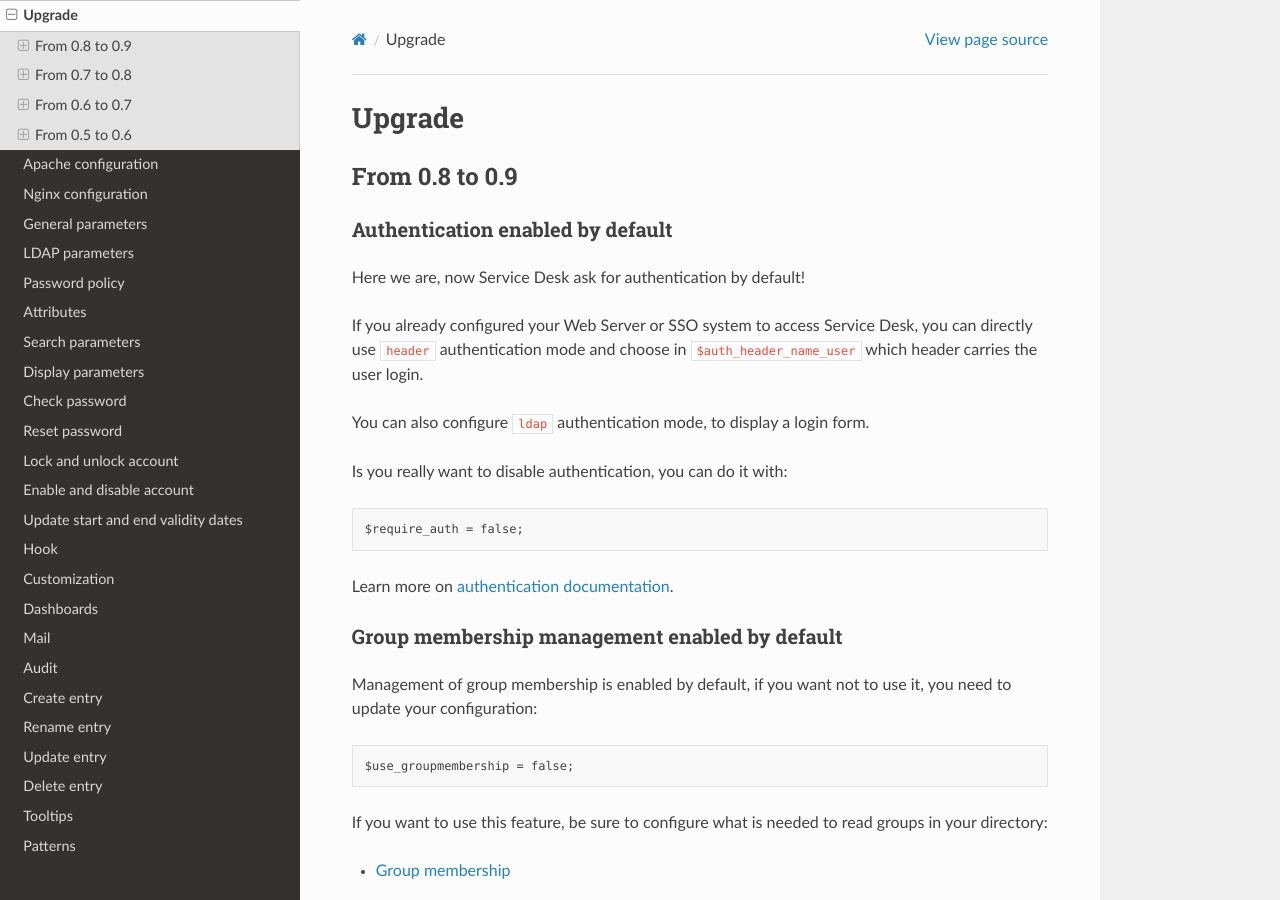
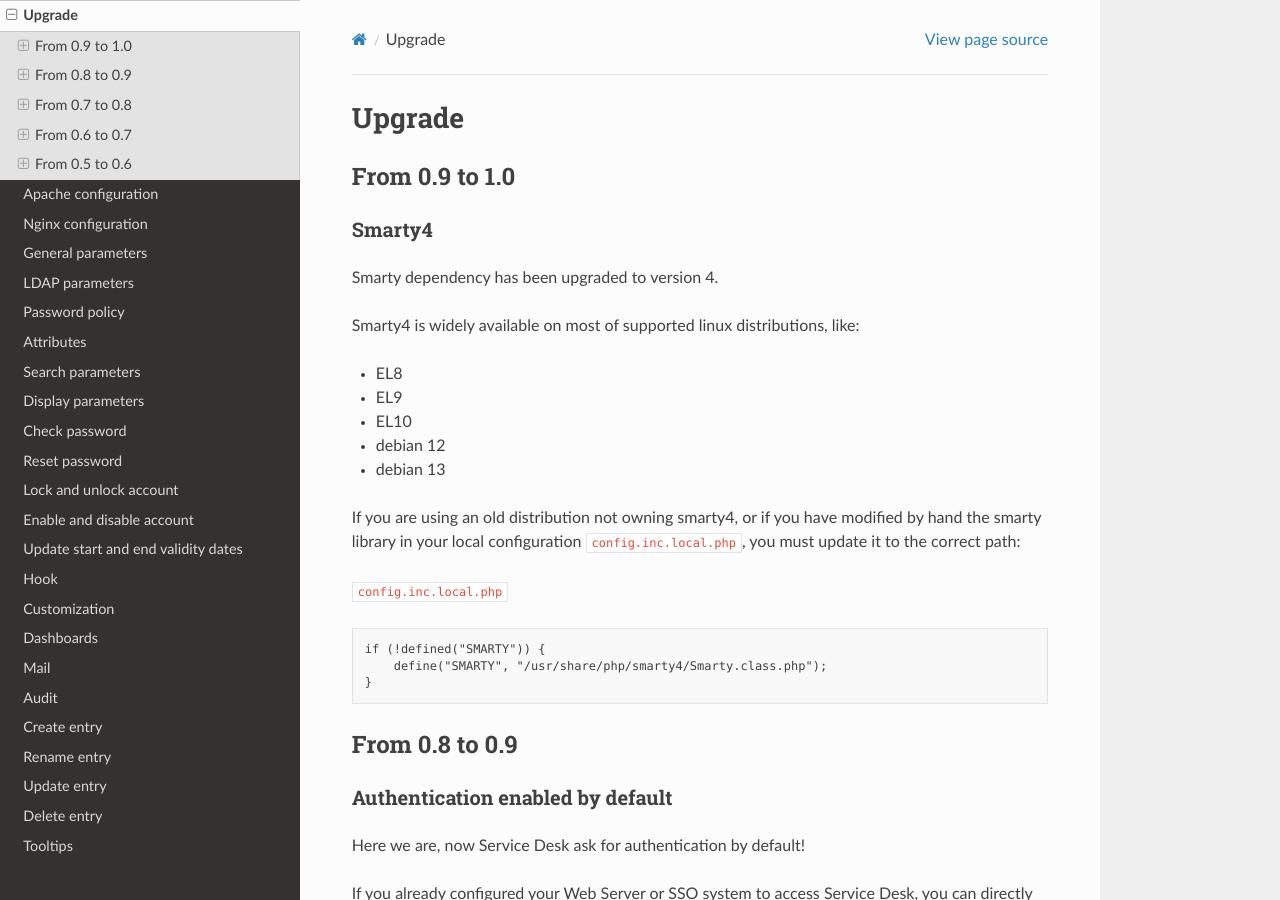
Before and after one commit to ltb-project/service-desk, a Sphinx documentation site: the page built from docs/upgrade.rst, in a window 1280 px wide and 900 px high. Built offline with Sphinx 7.4.7 and the Read the Docs theme 3.1.0, drawn with Linux system fonts in a browser that asks for light colours.

Commit message:
upgrade to smarty4 (#348)

```diff
--- a/docs/general-parameters.rst
+++ b/docs/general-parameters.rst
@@ -244,4 +244,4 @@ You need to define where Smarty is installed:
 
 .. code-block:: php
 
-    define("SMARTY", "/usr/share/php/smarty3/Smarty.class.php");
+    define("SMARTY", "/usr/share/php/smarty4/Smarty.class.php");
--- a/docs/upgrade.rst
+++ b/docs/upgrade.rst
@@ -1,5 +1,32 @@
 Upgrade
 =======
+
+From 0.9 to 1.0
+---------------
+
+Smarty4
+~~~~~~~
+
+Smarty dependency has been upgraded to version 4.
+
+Smarty4 is widely available on most of supported linux distributions, like:
+
+* EL8
+* EL9
+* EL10
+* debian 12
+* debian 13
+
+If you are using an old distribution not owning smarty4, or if you have modified by hand the smarty library in your local configuration ``config.inc.local.php``, you must update it to the correct path:
+
+``config.inc.local.php``
+
+.. code-block:: php
+
+    if (!defined("SMARTY")) {
+        define("SMARTY", "/usr/share/php/smarty4/Smarty.class.php");
+    }
+
 
 From 0.8 to 0.9
 ---------------
```
Also changed, not shown: docs/installation.rst (+1 -11 lines), 3 other files.
